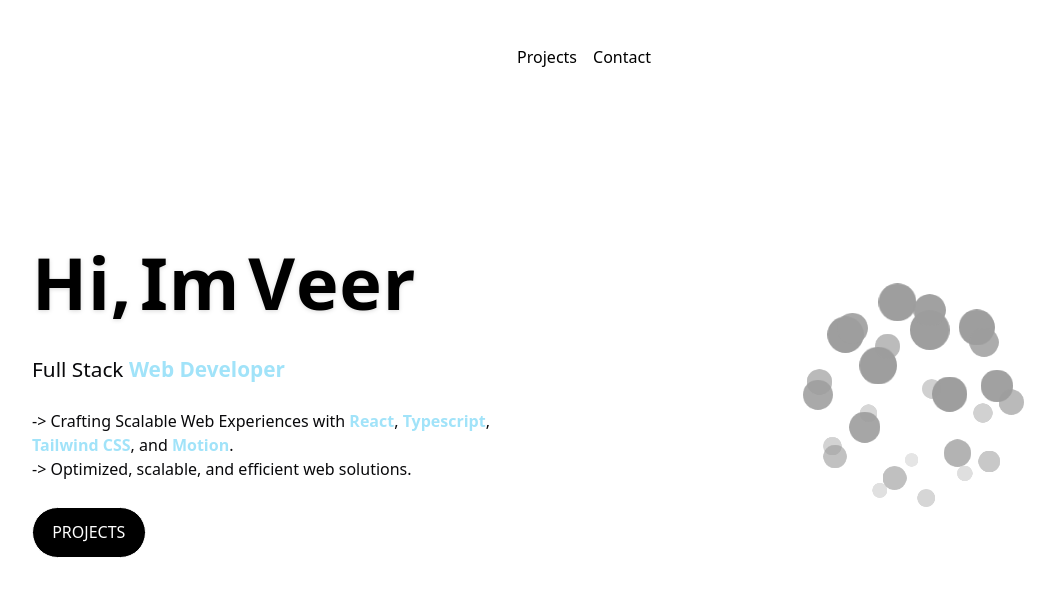
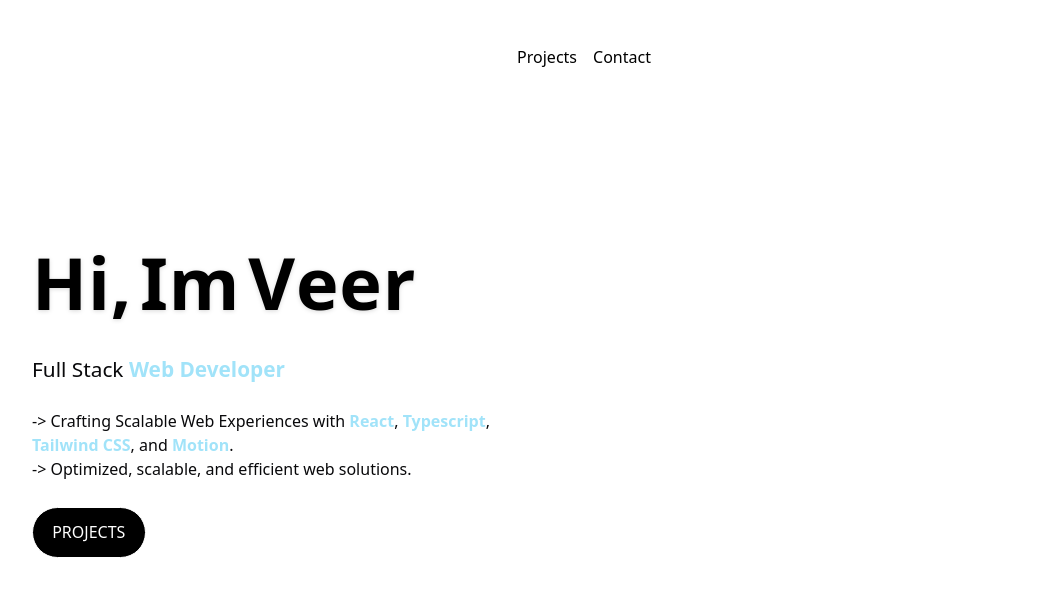
Before and after one commit to veerrai007/portfolio-veer, a Next.js app: page / in a window 1280 px wide. Shown: the top 596 px of the page, without its empty margins (48-1103 px from the left). Built offline with nearby package versions, Linux system fonts and the light colour scheme.

Commit message:
feat: initialize portfolio project structure with hero, projects, and navigation components

```diff
--- a/src/components/hero.tsx
+++ b/src/components/hero.tsx
@@ -1,9 +1,7 @@
 import React from "react";
 import { BoxReveal } from "@/components/magicui/box-reveal";
-import Link from "next/link";
 import Button from "../components/button";
 import { FlipText } from "./magicui/flip-text";
-import { IconCloudDemo } from "./iconCloud";
 
 export default function Hero() {
   return (
@@ -54,7 +52,16 @@ export default function Hero() {
       </div>
 
       <div className="flex flex-row max-w-full md:h-[600px] md:w-[900px] item-start md:items-center md:justify-center">
-        <IconCloudDemo />
+        {/* <img className="h-[50px] w-[50px]" src="https://cdn.simpleicons.org/git/git" alt="" />
+        <img className="h-[50px] w-[50px]" src="https://cdn.simpleicons.org/typescript/typescript" alt="" />
+        <img className="h-[50px] w-[50px]" src="https://cdn.simpleicons.org/html5/html5" alt="" />
+        <img className="h-[50px] w-[50px]" src="https://cdn.simpleicons.org/react/react" alt="" />
+        <img className="h-[50px] w-[50px]" src="https://cdn.simpleicons.org/css3/css3" alt="" />
+        <img className="h-[50px] w-[50px]" src="https://cdn.simpleicons.org/nodedotjs/nodedotjs" alt="" />
+        <img className="h-[50px] w-[50px]" src="https://cdn.simpleicons.org/firebase/firebase" alt="" />
+        <img className="h-[50px] w-[50px]" src="https://cdn.simpleicons.org/docker/docker" alt="" />
+        <img className="h-[50px] w-[50px]" src="https://cdn.simpleicons.org/mongodb/mongodb" alt="" />
+        <img className="h-[50px] w-[50px]" src="https://cdn.simpleicons.org/tailwindcss/tailwindcss" alt="" /> */}
       </div>
 
     </div>
```
